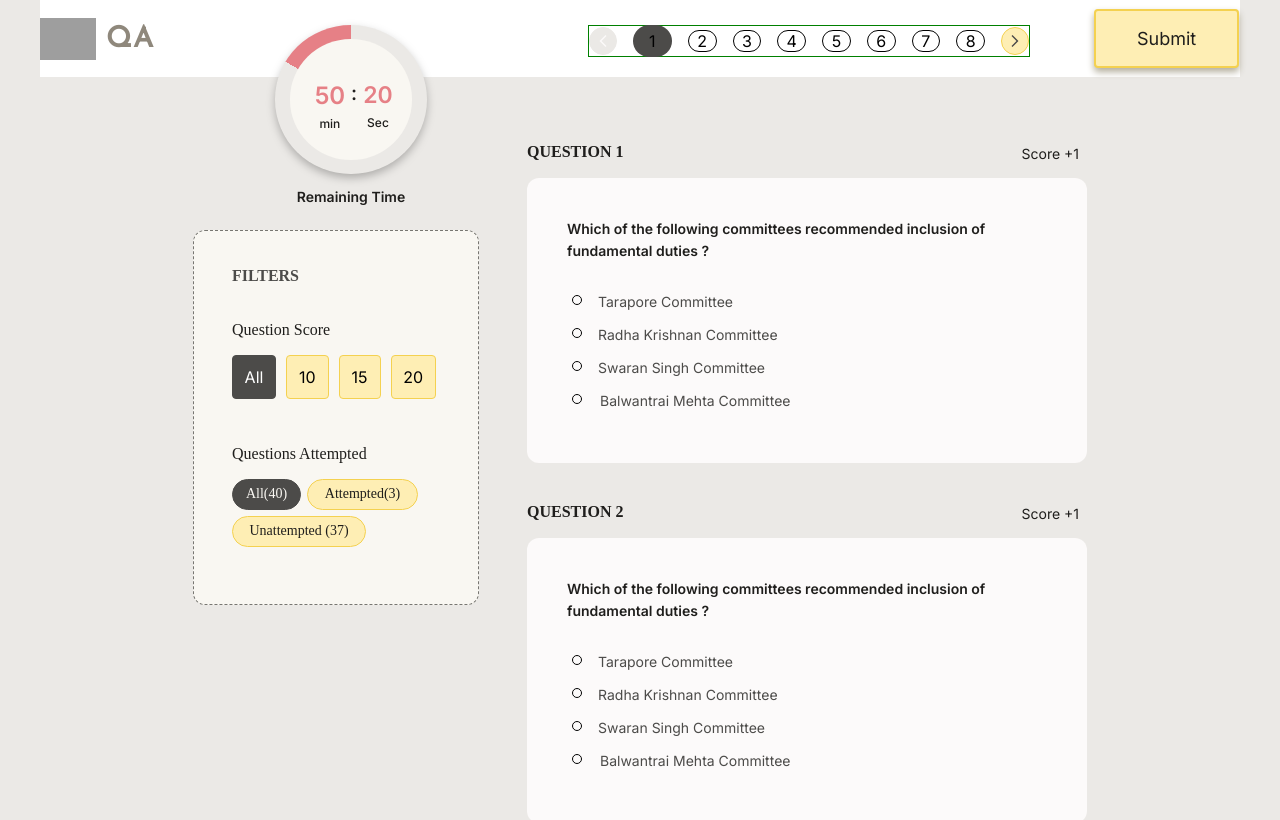
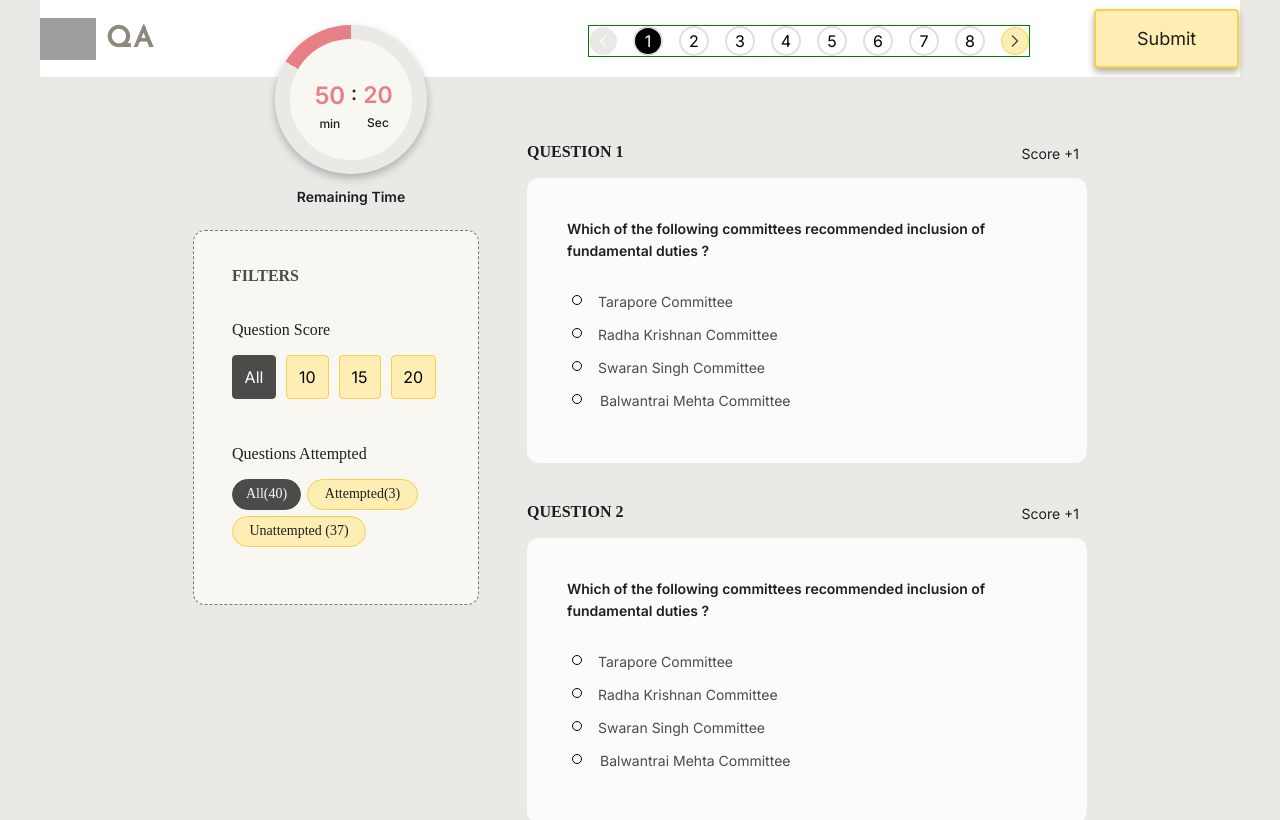
Before and after one commit to devika-2002/assessment_platform, a Next.js app: page /assessmentComponents in a window 1280 px wide. Shown: the top 820 px of the page. Built offline with nearby package versions, Linux system fonts and the light colour scheme; grey boxes are pictures that could not be loaded; a web font is replaced by a local one.

Commit message:
made changes on css

```diff
--- a/app/assessmentComponents/pagination.css
+++ b/app/assessmentComponents/pagination.css
@@ -28,22 +28,25 @@
 .num1 {
     display: flex;
     width: 30px;
+    padding: 3px;
     flex-direction: column;
     justify-content: center;
     align-items: center;
     gap: 10px;
     border-radius: 30px;
-    background: #4C4B49;
-    padding: 6px;
+    border: 2px solid #E0DFDA;
+    background-color: black;
+    color: white;
 }
 
 .num2 {
-    border: 1px solid black;
     display: flex;
     width: 30px;
+    padding: 3px;
     flex-direction: column;
     justify-content: center;
     align-items: center;
     gap: 10px;
     border-radius: 30px;
+    border: 2px solid #E0DFDA;
 }
--- a/app/globals.css
+++ b/app/globals.css
@@ -45,7 +45,6 @@ body {
   padding: 55px 0px 19px;
   font-size: 24px;
   font-weight: 600;
-  font-style: normal;
   line-height: 120%;
 }
 
@@ -68,6 +67,7 @@ body {
 }
 
 .text-2 {
+  color: #4C4B49;
   margin-left: 117px;
   margin-right: 116px;
   font-size: 14px;
@@ -92,6 +92,7 @@ body {
   font-size: 14px;
   font-weight: 400;
   line-height: 150%;
+  color: #4C4B49;
 }
 
 .text-5 {
@@ -101,6 +102,8 @@ body {
   margin-top: 8px;
   margin-left: 117px;
   margin-right: 116px;
+  color: #4C4B49;
+
 }
 
 b {
@@ -117,7 +120,7 @@ b {
 }
 
 .button-box {
-  border: 1px solid #F4D150;
+  border: 2px solid #F4D150;
   background-color: #FEEEB4;
   width: 159px;
   height: 54px;
```
